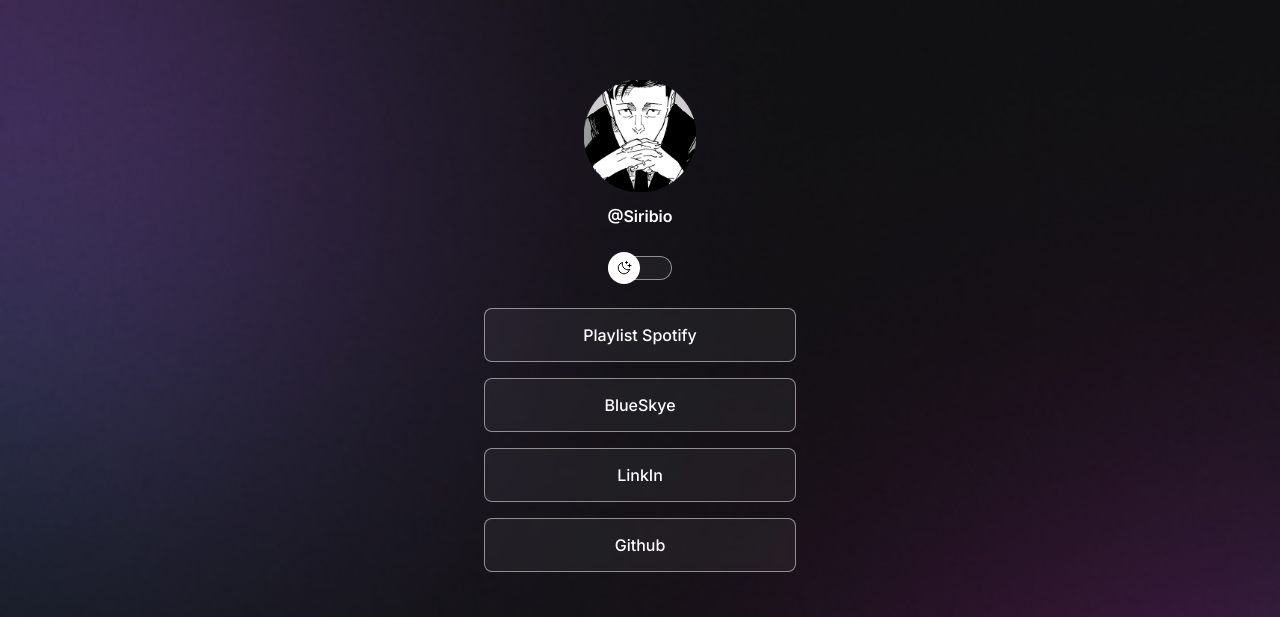
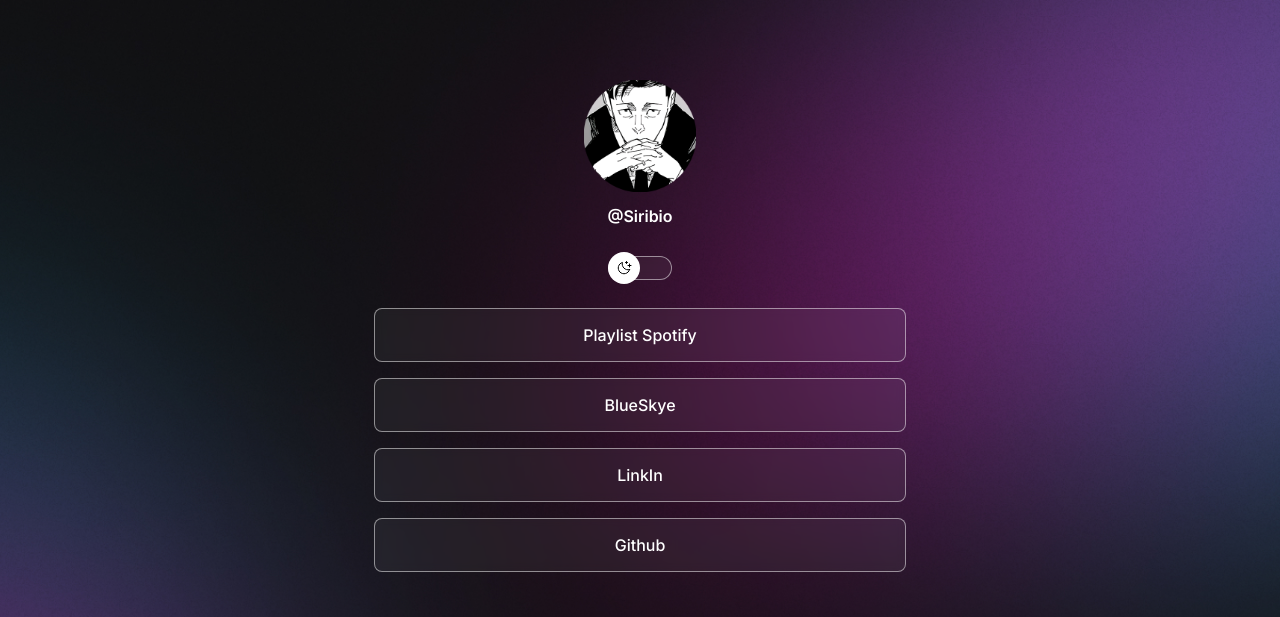
Before and after one commit to Siribio/agregador-de-links, a plain HTML site: page index.html in a window 1280 px wide. Shown: the top 617 px of the page. Drawn offline with nearby package versions, Linux system fonts and the light colour scheme.

Commit message:
readme, desktop backgroun and media queries

```diff
--- a/style.css
+++ b/style.css
@@ -37,6 +37,7 @@ body {
   /* background: Color image position size */
 
   background: var(--bg-url) no-repeat top center/cover;
+  height: 100vh;
 
 
 }
@@ -46,10 +47,12 @@ body * {
   /* <weight>: Use a value from 100 to 900*/
   font-family: "Inter", serif;
   color: var(--text-color);
+
 }
 
 #container {
-  width: 360px;
+  width: 100%;
+  max-width: 580px;
   margin: 56px auto 0px;
   padding: 0px 24px;
 
@@ -179,3 +182,16 @@ footer{
   padding: 24px 0px;
   text-align: center;
 }
+
+/* media querys */
+
+@media(min-width: 700px){
+  :root{
+    --bg-url: url(./assets/bg-desktop.jpg)
+  }
+
+  .light{
+    --bg-url: url(./assets/bg-desktop-light.jpg)
+  }
+
+}
```
Also changed, not shown: .github/preview.jpg (added), assets/bg-desktop-light.jpg (added), assets/bg-desktop.jpg (added), 2 other files.
